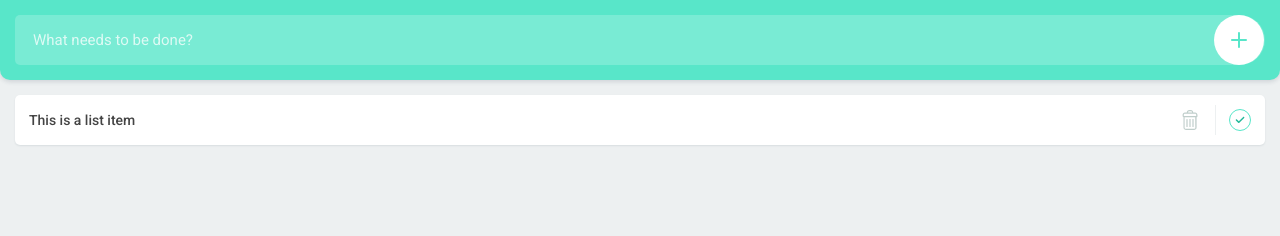
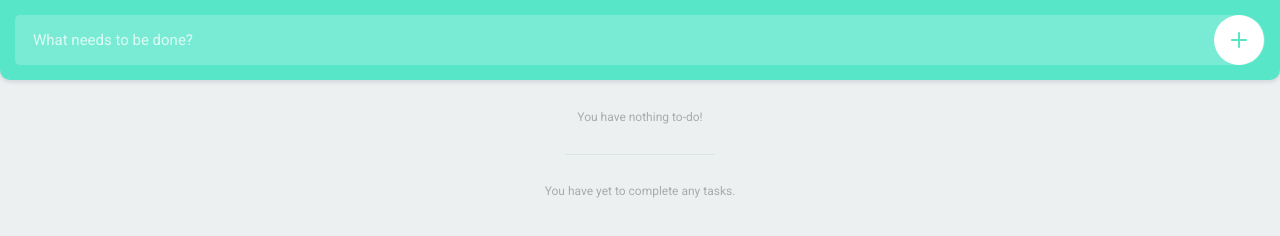
Before and after one commit to marinaher/JavaScript-TodoListApp, a plain HTML site: page index.html in a window 1280 px wide. Drawn offline with Linux system fonts and the light colour scheme.

Commit message:
removed html for ul items and cleaned up the code a bit

```diff
--- a/index.html
+++ b/index.html
@@ -11,31 +11,16 @@
 
   <body>
     <header>
-      <input type="text" id="item" placeholder="What needs to be done?">
+      <input type="text" id="item" autocomplete="off" placeholder="What needs to be done?">
       <button id="add">
         <svg version="1.1" xmlns="http://www.w3.org/2000/svg" xmlns:xlink="http://www.w3.org/1999/xlink" x="0px" y="0px"viewBox="0 0 16 16" style="enable-background:new 0 0 16 16;" xml:space="preserve"><g><path class="fill" d="M16,8c0,0.5-0.5,1-1,1H9v6c0,0.5-0.5,1-1,1s-1-0.5-1-1V9H1C0.5,9,0,8.5,0,8s0.5-1,1-1h6V1c0-0.5,0.5-1,1-1s1,0.5,1,1v6h6C15.5,7,16,7.5,16,8z"/></g></svg>
       </button>
     </header>
 
     <div class="container">
-      <ul class="todo">
-        <li>This is a list item
-        <div class="buttons">
-          <button class="remove">
-            <svg version="1.1" xmlns="http://www.w3.org/2000/svg" xmlns:xlink="http://www.w3.org/1999/xlink" x="0px" y="0px" viewBox="0 0 22 22" style="enable-background:new 0 0 22 22;" xml:space="preserve"><g><g><path class="fill" d="M16.1,3.6h-1.9V3.3c0-1.3-1-2.3-2.3-2.3h-1.7C8.9,1,7.8,2,7.8,3.3v0.2H5.9c-1.3,0-2.3,1-2.3,2.3v1.3c0,0.5,0.4,0.9,0.9,1v10.5c0,1.3,1,2.3,2.3,2.3h8.5c1.3,0,2.3-1,2.3-2.3V8.2c0.5-0.1,0.9-0.5,0.9-1V5.9C18.4,4.6,17.4,3.6,16.1,3.6z M9.1,3.3c0-0.6,0.5-1.1,1.1-1.1h1.7c0.6,0,1.1,0.5,1.1,1.1v0.2H9.1V3.3z M16.3,18.7c0,0.6-0.5,1.1-1.1,1.1H6.7c-0.6,0-1.1-0.5-1.1-1.1V8.2h10.6L16.3,18.7L16.3,18.7z M17.2,7H4.8V5.9c0-0.6,0.5-1.1,1.1-1.1h10.2c0.6,0,1.1,0.5,1.1,1.1V7z"/></g><g><g><path class="fill" d="M11,18c-0.4,0-0.6-0.3-0.6-0.6v-6.8c0-0.4,0.3-0.6,0.6-0.6s0.6,0.3,0.6,0.6v6.8C11.6,17.7,11.4,18,11,18z"/></g><g><path class="fill" d="M8,18c-0.4,0-0.6-0.3-0.6-0.6v-6.8C7.4,10.2,7.7,10,8,10c0.4,0,0.6,0.3,0.6,0.6v6.8C8.7,17.7,8.4,18,8,18z"/></g><g><path class="fill" d="M14,18c-0.4,0-0.6-0.3-0.6-0.6v-6.8c0-0.4,0.3-0.6,0.6-0.6c0.4,0,0.6,0.3,0.6,0.6v6.8C14.6,17.7,14.3,18,14,18z"/></g></g></g></svg>
-          </button>
-          <button class="complete">
-            <svg version="1.1" xmlns="http://www.w3.org/2000/svg" xmlns:xlink="http://www.w3.org/1999/xlink" x="0px" y="0px" viewBox="0 0 22 22" style="enable-background:new 0 0 22 22;" xml:space="preserve"><rect y="0" class="noFill" width="22" height="22"/><g><path class="fill" d="M9.7,14.4L9.7,14.4c-0.2,0-0.4-0.1-0.5-0.2l-2.7-2.7c-0.3-0.3-0.3-0.8,0-1.1s0.8-0.3,1.1,0l2.1,2.1l4.8-4.8c0.3-0.3,0.8-0.3,1.1,0s0.3,0.8,0,1.1l-5.3,5.3C10.1,14.3,9.9,14.4,9.7,14.4z"/></g></svg>
-          </button>
-        </li>
-        </div>
-      </ul>
-
-      <!-- <ul class="todo">
-
-      </ul> -->
+      <ul class="todo" id="todo"></ul>
+      <ul class="todo" id="completed"></ul>
     </div>
-
 
     <script type="text/javascript" src="js/main.js">
 
```
